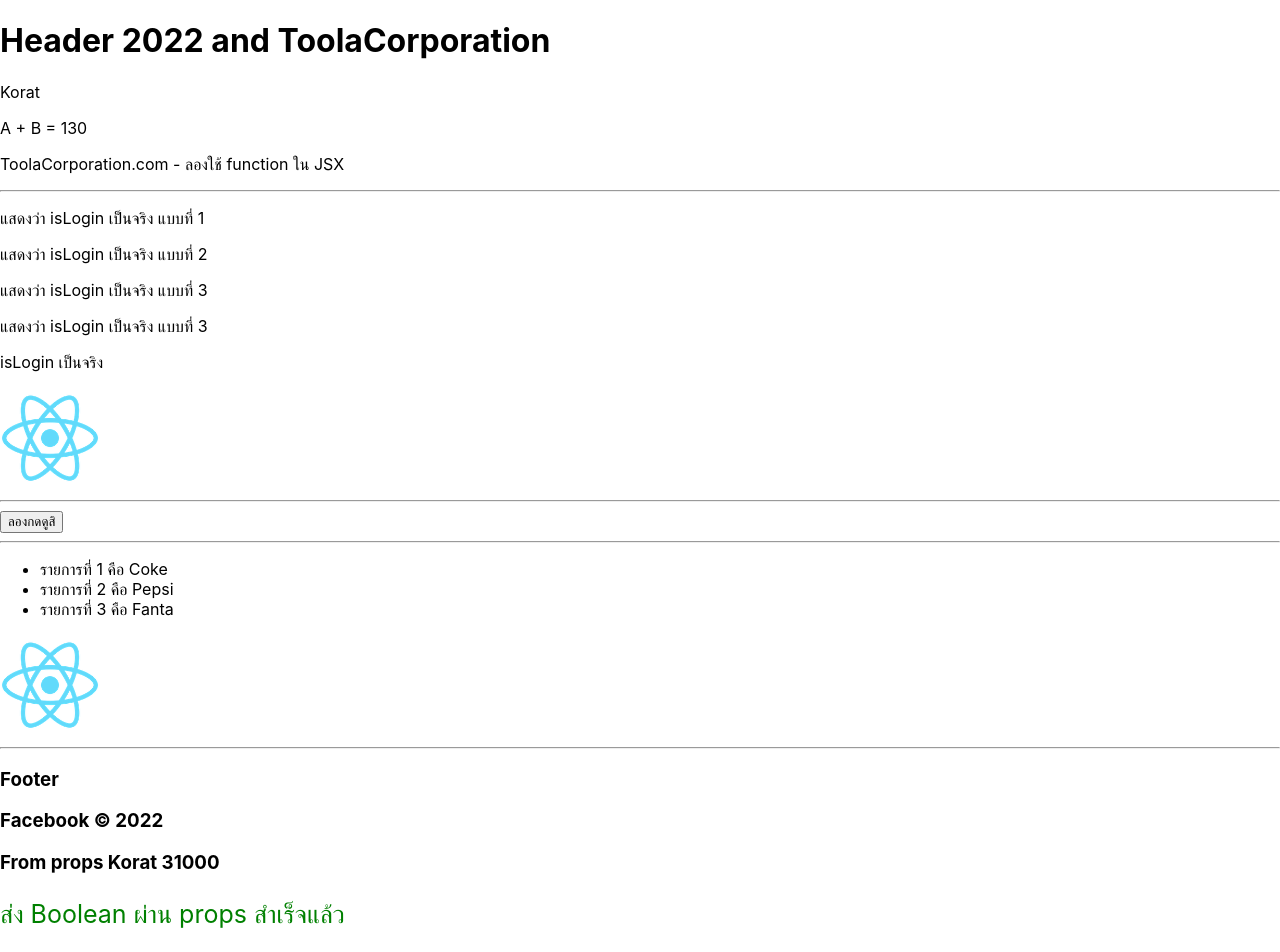
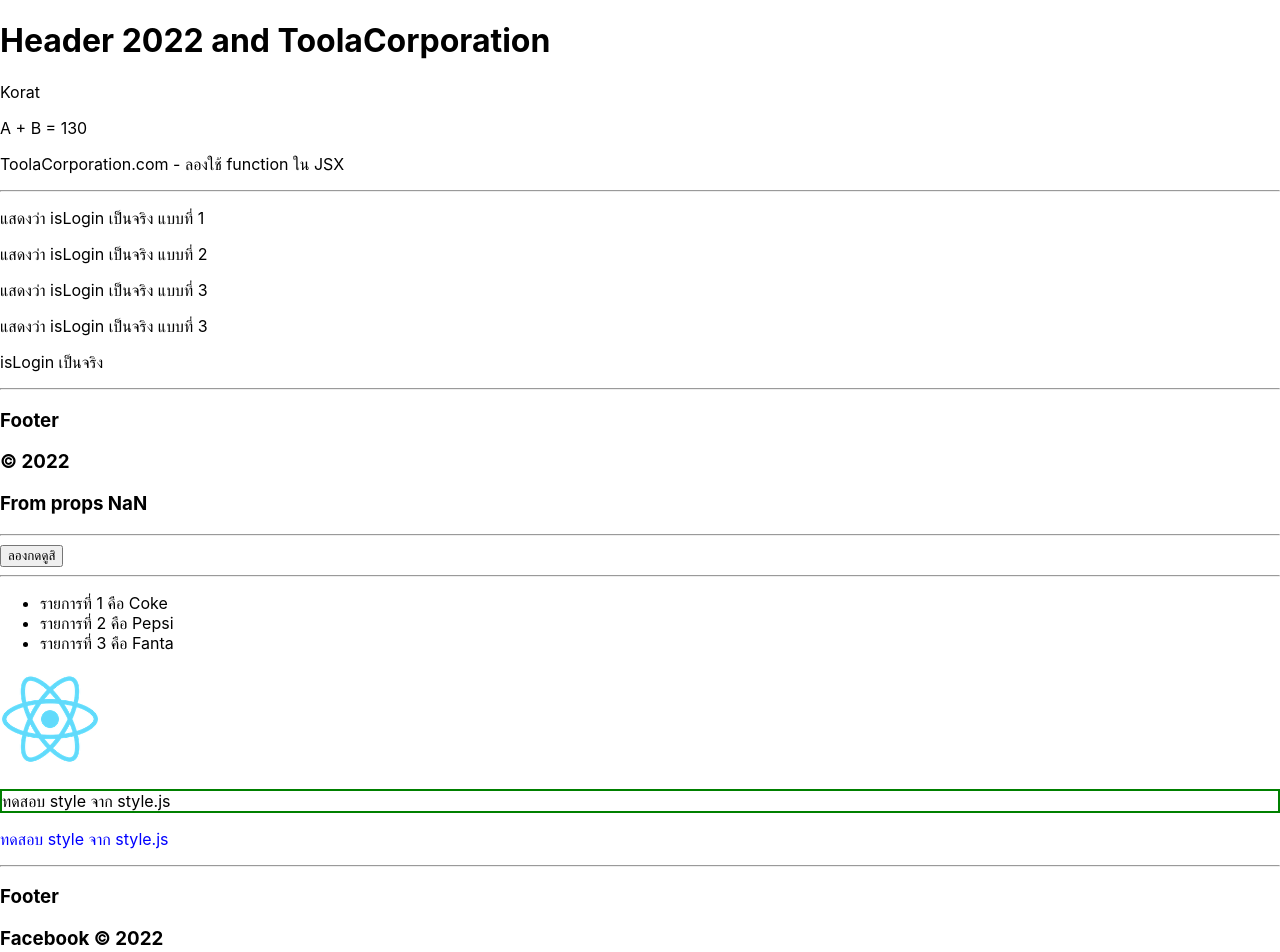
Before and after one commit to johnwickrichman/react-first-helloworld, a React (Create React App) app: page / in a window 1280 px wide. Shown: the top 952 px of the page. Built offline with nearby package versions, Linux system fonts and the light colour scheme.

Commit message:
add style in js file and import to use

```diff
--- a/src/components/Header.js
+++ b/src/components/Header.js
@@ -1,5 +1,5 @@
 import React from "react"
-import Logo from "./Logo"
+import Footer from "./Footer"
 
 const Header = () => {
   let companyName = "ToolaCorporation"
@@ -45,7 +45,7 @@
 
       {isLogin ? <p>isLogin เป็นจริง</p> : <p>ไม่มีสิทธิ์ดูโลโก้นะจ๊ะ</p>}
 
-      {isLogin && <Logo />}
+      {isLogin && <Footer />}
       <hr />
 
       <button onClick={showMe}>ลองกดดูสิ</button>
--- a/src/components/Logo.js
+++ b/src/components/Logo.js
@@ -1,4 +1,6 @@
 import React from 'react'
+import { logoStyle, titleStyle } from '../styles/style'
+
 
 const Logo = () => {
 
@@ -10,6 +12,9 @@
     <div>
         {/* <img src="./logo192.png" width="100" alt="logo" /> */}
         <img src={logoImage.url} width="100" alt="logo" />
+
+        <p style={logoStyle}>ทดสอบ style จาก style.js</p>
+        <p style={titleStyle}>ทดสอบ style จาก style.js</p>
     </div>
   )
 }
--- /dev/null
+++ b/src/styles/style.js
@@ -0,0 +1,13 @@
+
+const logoStyle = {
+    borderColor: 'green',
+    borderWidth: 2,
+    borderStyle: 'solid'
+}
+
+
+const titleStyle = {
+    color: 'blue'
+}
+
+export { logoStyle, titleStyle}
```
